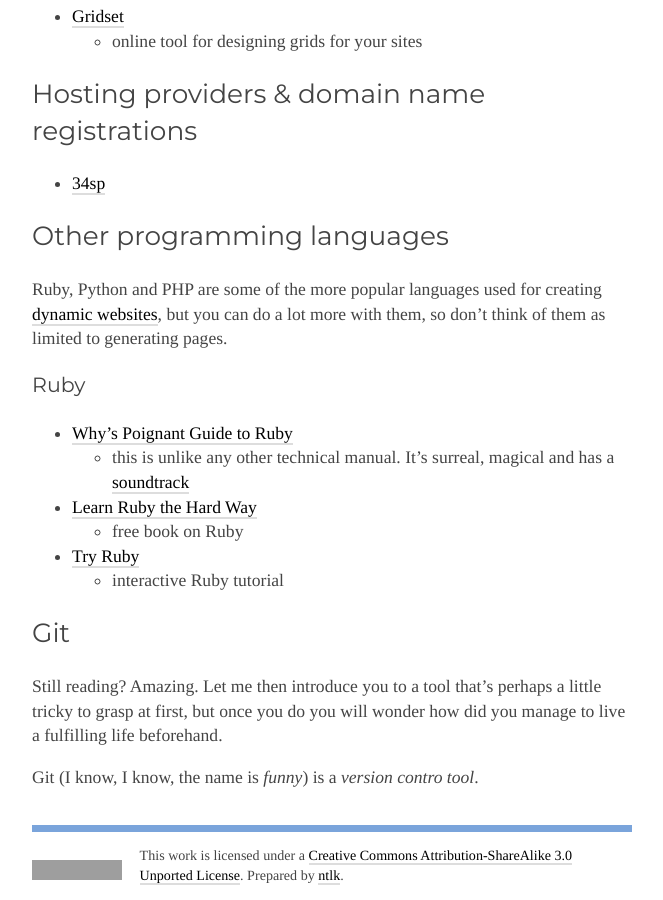
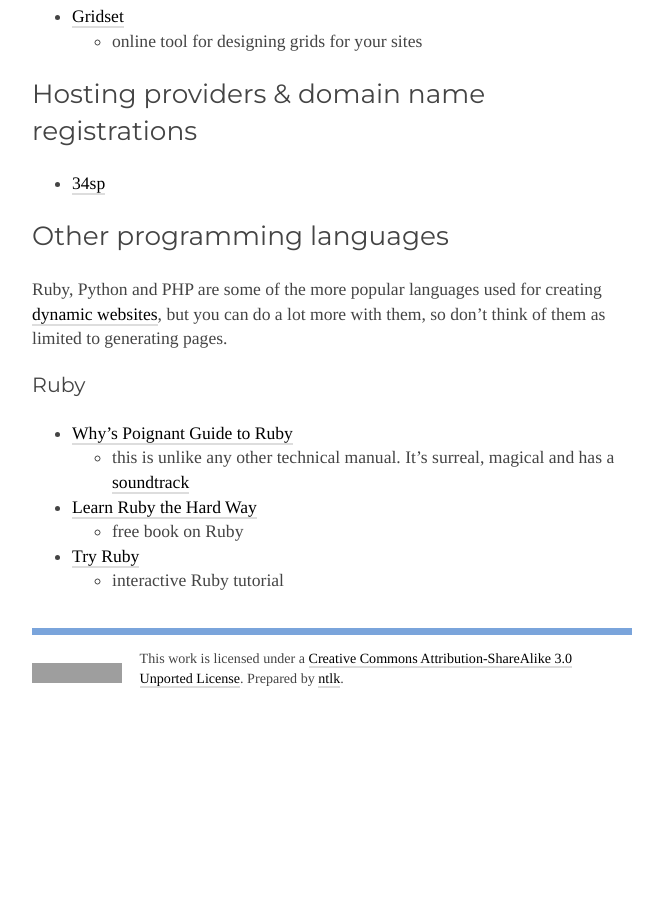
Before and after one commit to ntlk/creative-coding-2012, a Jekyll site: the page built from _posts/2012-11-30-additional-resources.md, in a window 1280 px wide and 900 px high, scrolled down 2759 px. Shown: the whole window, without its empty margins (308-971 px from the left). Built offline with Jekyll 4.4.1, drawn with Linux system fonts in a browser that asks for light colours; Markdown is read by kramdown in place of the engine named in the settings; after the commit the page ends 3462 px from its top, so only the background shows below that; grey boxes are pictures that could not be loaded.

Commit message:
comment out git

```diff
--- a/_posts/2012-11-30-additional-resources.md
+++ b/_posts/2012-11-30-additional-resources.md
@@ -121,8 +121,8 @@
 
 [1]: http://en.wikipedia.org/wiki/Website#Dynamic_website
 
-## Git
+<!-- ## Git
 
 Still reading? Amazing. Let me then introduce you to a tool that's perhaps a little tricky to grasp at first, but once you do you will wonder how did you manage to live a fulfilling life beforehand.
 
-Git (I know, I know, the name is *funny*) is a *version contro tool*.
+Git (I know, I know, the name is *funny*) is a *version contro tool*. -->
```
